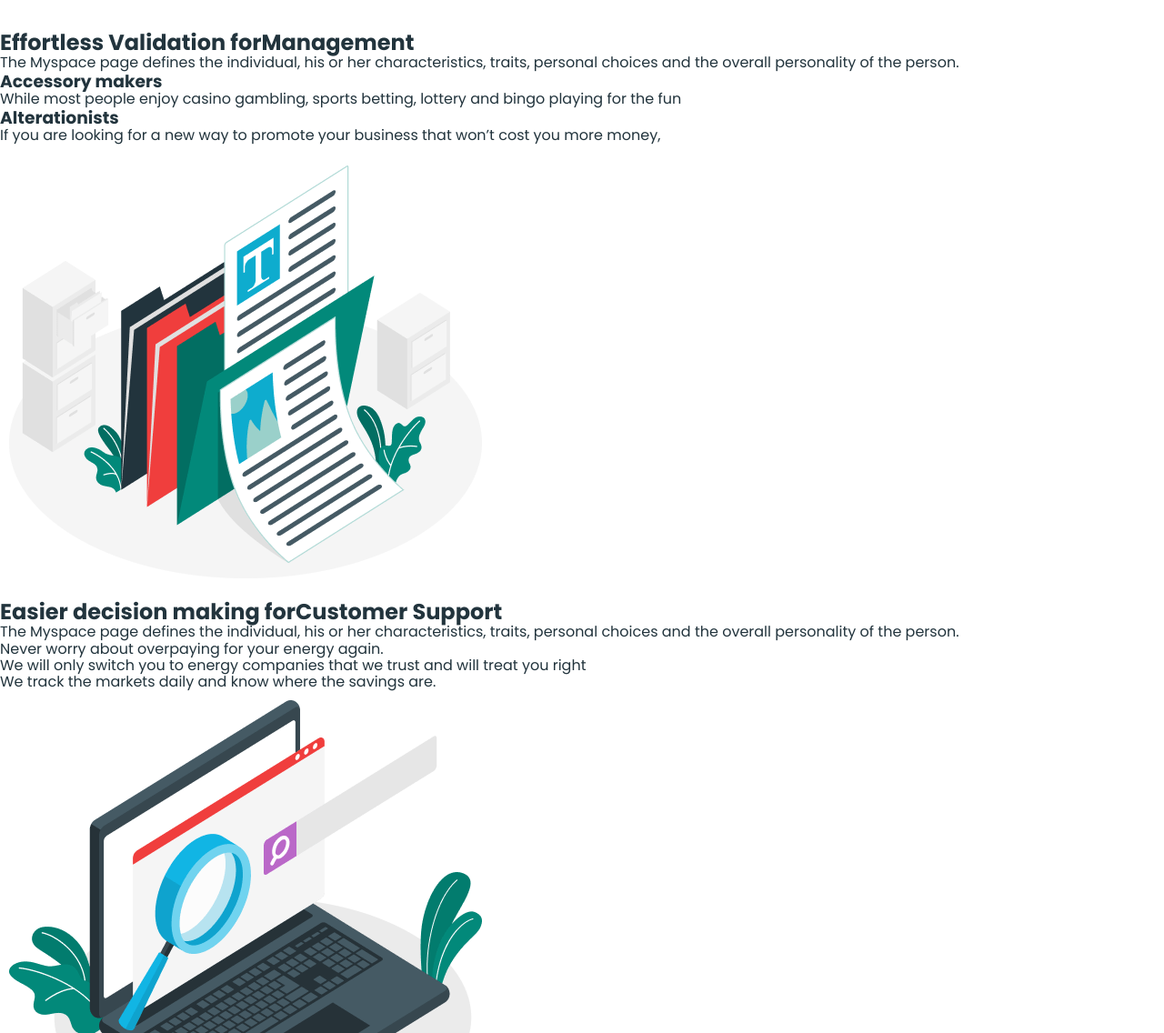
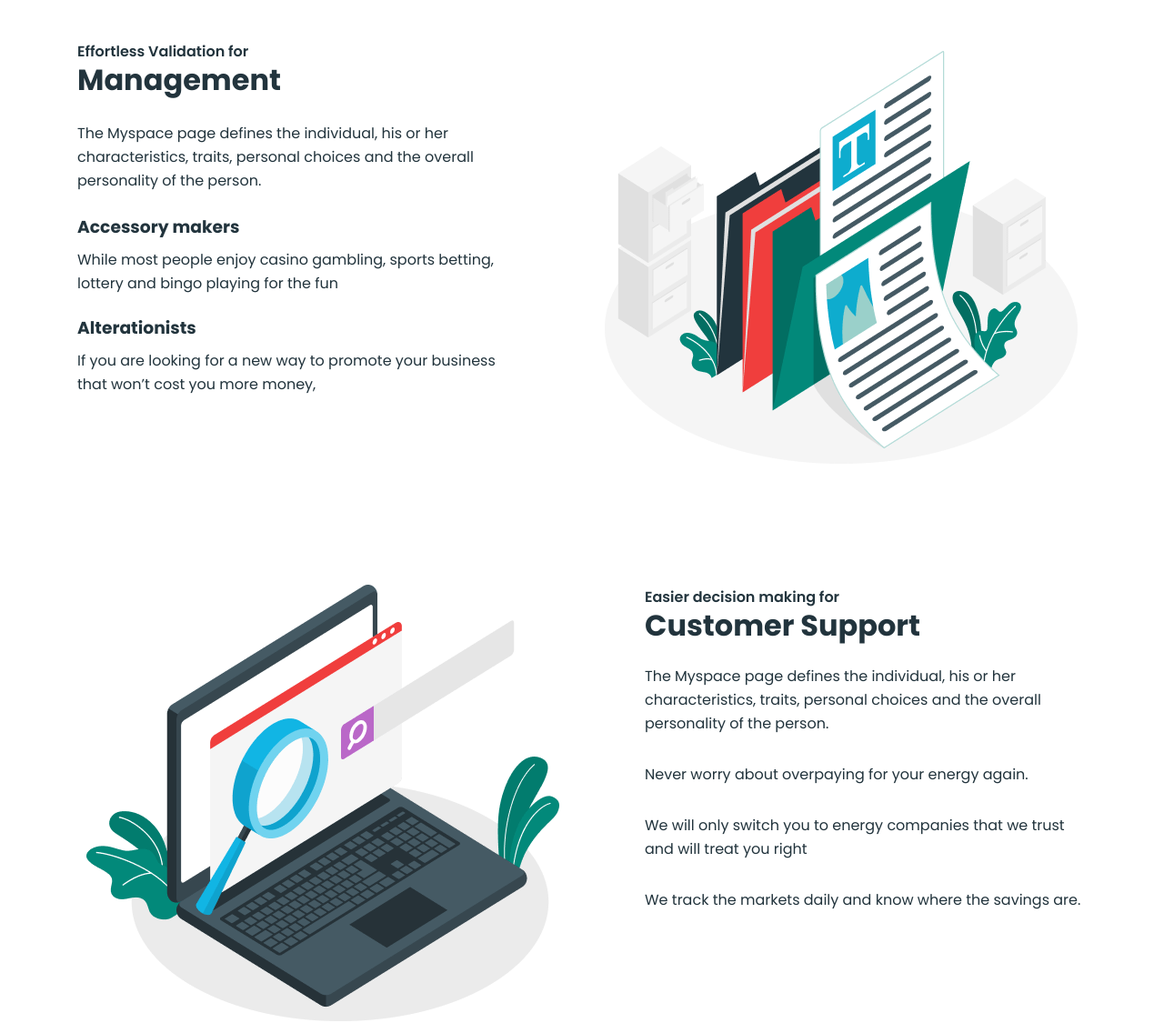
Before and after one commit to Sergei-Kucheruk/Business-promotion, a plain HTML site: page index.html in a window 1280 px wide. Shown: the part 1120-2256 px from the top of the page at 91% size. Drawn offline with nearby package versions, Linux system fonts and the light colour scheme.

Commit message:
first part

```diff
--- a/css/styles.css
+++ b/css/styles.css
@@ -208,3 +208,82 @@ button {
   margin: 0 auto;
   display: block;
 }
+
+/*------Management------*/
+
+.management {
+  padding-bottom: 50px;
+}
+
+.management-container {
+  display: flex;
+  gap: 84px;
+}
+
+.management-text-wrap {
+  min-width: 486px;
+  height: 90px;
+}
+
+.management-title-part {
+  font-weight: 600;
+  font-size: 16px;
+  margin-bottom: 8px;
+}
+
+.management-title {
+  margin-bottom: 28px;
+  font-size: 32px;
+}
+
+.management-title-two {
+  margin-bottom: 12px;
+}
+
+.management-text-start {
+  margin-bottom: 27px;
+}
+
+.management-text {
+  font-weight: 400;
+  font-size: 16px;
+  line-height: 1.625;
+}
+
+.management-list {
+  display: flex;
+  flex-direction: column;
+  gap: 25px;
+}
+
+/*------Customer------*/
+
+.customer {
+  padding: 50px 0;
+}
+
+.customer-container {
+  display: flex;
+  gap: 84px;
+}
+
+.customer-title-part {
+  font-weight: 600;
+  font-size: 16px;
+  margin-bottom: 8px;
+}
+
+.customer-title {
+  font-size: 32px;
+  margin-bottom: 25px;
+}
+
+.customer-text {
+  font-weight: 400;
+  font-size: 16px;
+  line-height: 1.625;
+  margin-bottom: 30px;
+}
+
+.customer-list {
+}
--- a/index.html
+++ b/index.html
@@ -113,56 +113,86 @@
         </div>
       </section>
       <!-- Management -->
-      <section>
-        <h2><span>Effortless Validation for</span>Management</h2>
-        <p>
-          The Myspace page defines the individual, his or her characteristics,
-          traits, personal choices and the overall personality of the person.
+      <section class="management">
+        <div class="container management-container">
+          <div class="management-text-wrap">
+            <h2 class="management-title">
+              <span class="management-title-part"
+                >Effortless Validation for</span
+              >
+              <br />
+              Management
+            </h2>
+            <p class="management-text management-text-start">
+              The Myspace page defines the individual, his or her
+              characteristics, traits, personal choices and the overall
+              personality of the person.
             </p>
-        <ul>
+            <ul class="management-list">
               <li>
-            <h3>Accessory makers</h3>
-            <p>
-              While most people enjoy casino gambling, sports betting, lottery
-              and bingo playing for the fun
+                <h3 class="management-title-two">Accessory makers</h3>
+                <p class="management-text">
+                  While most people enjoy casino gambling, sports betting,
+                  lottery and bingo playing for the fun
                 </p>
               </li>
               <li>
-            <h3>Alterationists</h3>
-            <p>
+                <h3 class="management-title-two">Alterationists</h3>
+                <p class="management-text">
                   If you are looking for a new way to promote your business that
                   won’t cost you more money,
                 </p>
               </li>
             </ul>
+          </div>
           <img
             src="./images/management-img-min.png"
             alt="management-img"
             width="540"
           />
+        </div>
       </section>
       <!--Customer -->
-      <section>
-        <h2><span>Easier decision making for</span>Customer Support</h2>
-        <p>
-          The Myspace page defines the individual, his or her characteristics,
-          traits, personal choices and the overall personality of the person.
+      <section class="customer">
+        <div class="container customer-container">
+          <img
+            src="./images/support-img-min.png"
+            alt="support-img"
+            width="540"
+          />
+          <div class="customer-text-wrap">
+            <h2 class="customer-title">
+              <span class="customer-title-part"
+                >Easier decision making for</span
+              >
+              <br />
+              Customer Support
+            </h2>
+            <p class="customer-text">
+              The Myspace page defines the individual, his or her
+              characteristics, traits, personal choices and the overall
+              personality of the person.
             </p>
-        <ul>
+            <ul class="customer-list">
               <li>
-            <p>Never worry about overpaying for your energy again.</p>
-          </li>
-          <li>
-            <p>
-              We will only switch you to energy companies that we trust and will
-              treat you right
+                <p class="customer-text">
+                  Never worry about overpaying for your energy again.
                 </p>
               </li>
               <li>
-            <p>We track the markets daily and know where the savings are.</p>
+                <p class="customer-text">
+                  We will only switch you to energy companies that we trust and
+                  will treat you right
+                </p>
+              </li>
+              <li>
+                <p class="customer-text">
+                  We track the markets daily and know where the savings are.
+                </p>
               </li>
             </ul>
-        <img src="./images/support-img-min.png" alt="support-img" width="540" />
+          </div>
+        </div>
       </section>
       <!--Collaborative -->
       <section>
```
Also changed, not shown: Customers.html (+42 -13 lines), Pricing.html (+42 -13 lines). Lines whose indentation alone changed are shown as unchanged.
